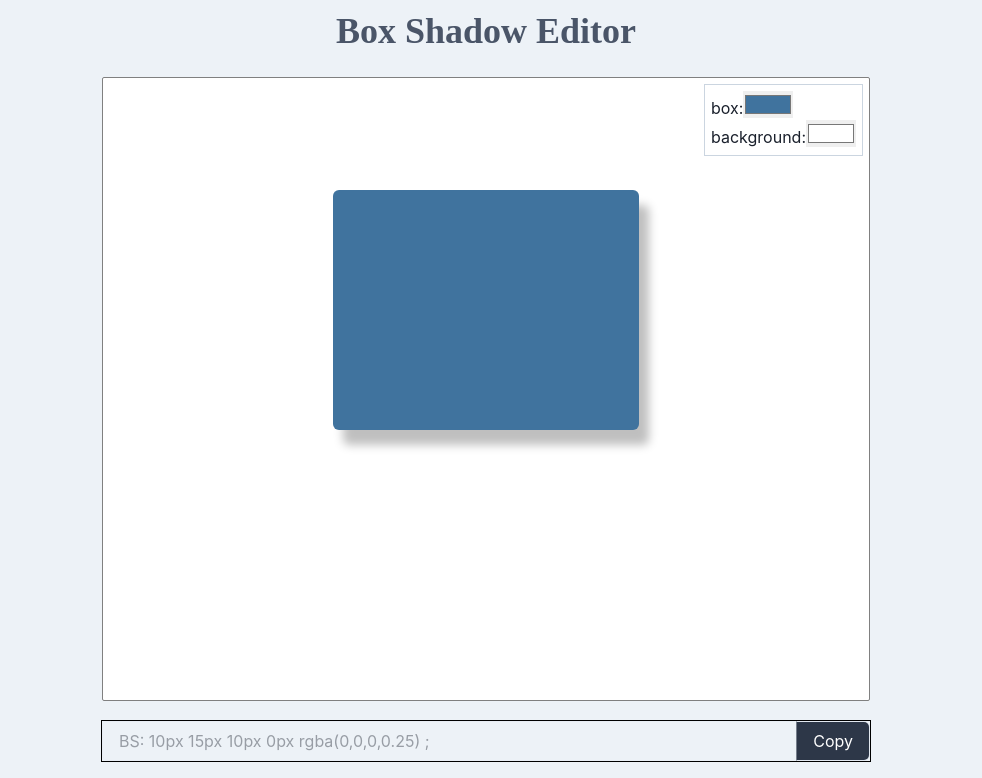
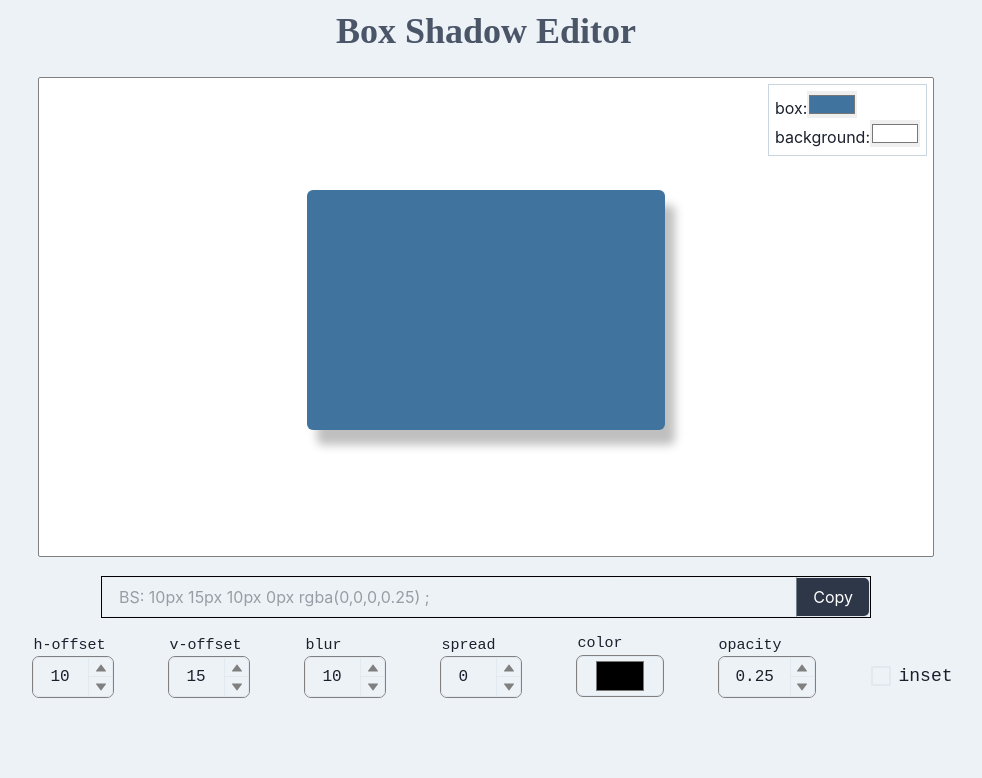
Before and after one commit to iam-benjamen/box-shadow-editor, a React (Create React App) app: page / in a window 1280 px wide. Shown: the top 778 px of the page, without its empty margins (154-1136 px from the left). Built offline with nearby package versions, Linux system fonts and the light colour scheme.

Commit message:
minor bug fixed

```diff
--- a/src/App.js
+++ b/src/App.js
@@ -26,7 +26,7 @@ function App() {
   return (
     <Box
       bg="gray.100"
-      height="130vh"
+      height="120vh"
     >
       <Heading
         textAlign="center"
--- a/src/BoxContainer.js
+++ b/src/BoxContainer.js
@@ -8,9 +8,9 @@ const BoxContainer = (props) => {
     return (
         <Box
             bg= {containerBg}
-            boxSize={{base:"80%", md: "60%", lg: "60%"}}
+            width="70%"
+            h = "30rem"
             margin="auto"
-
             mt="6"
             border="1px"
             borderColor="grey"
```
